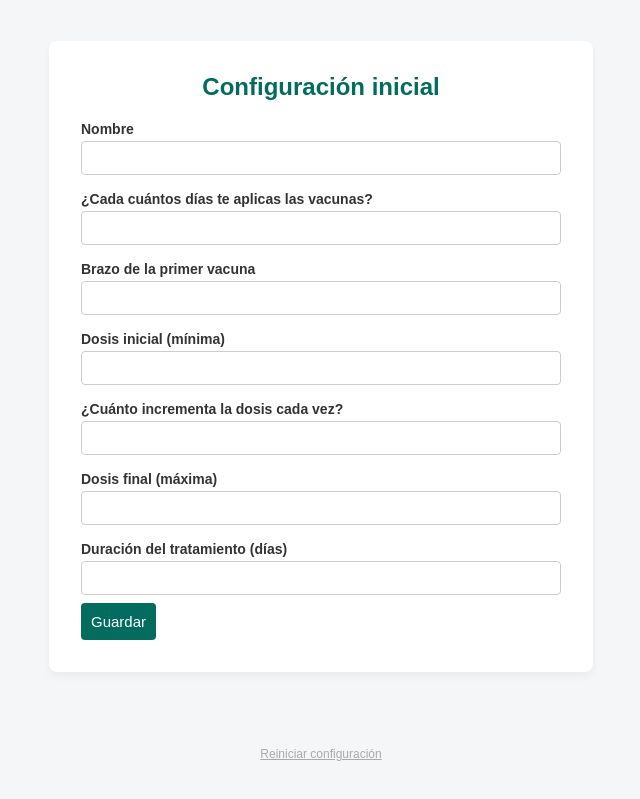
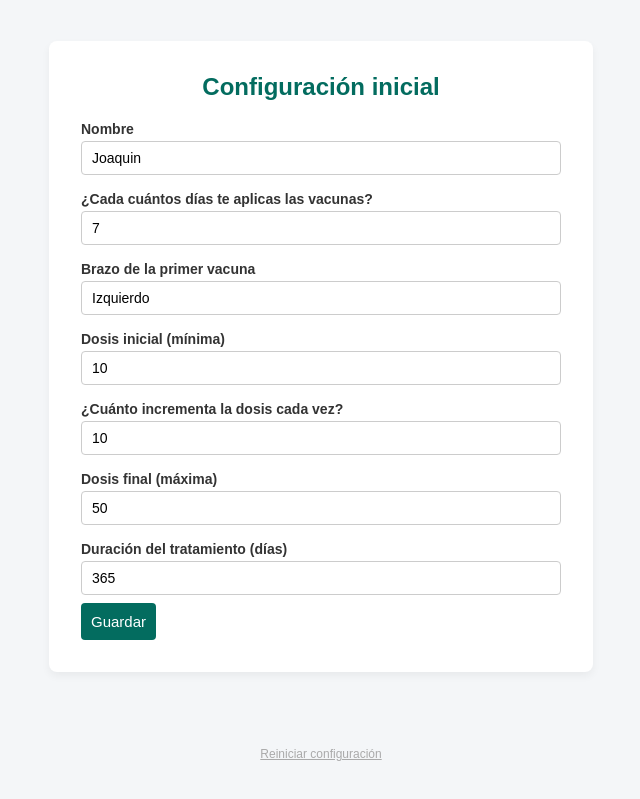
Before and after one commit to Joachim92/vacuagenda, a plain HTML site: page index.html in a window 1280 px wide. Shown: the part 127-926 px from the top of the page, without its empty margins (319-959 px from the left). Drawn offline with Linux system fonts and the light colour scheme.

Commit message:
added default values and button now properly clears db

```diff
--- a/index.html
+++ b/index.html
@@ -17,25 +17,25 @@
                 <h2>Configuración inicial</h2>
 
                 <label for="name">Nombre</label>
-                <input type="text" id="name" name="name" required>
+                <input type="text" id="name" name="name" value="Joaquin" required>
 
                 <label for="time_between_shots">¿Cada cuántos días te aplicas las vacunas?</label>
-                <input type="number" id="time_between_shots" name="time_between_shots" min="1" required>
+                <input type="number" id="time_between_shots" name="time_between_shots" min="1" value="7" required>
 
                 <label for="initial_arm">Brazo de la primer vacuna</label>
-                <input type="text" id="initial_arm" name="initial_arm" required>
+                <input type="text" id="initial_arm" name="initial_arm" value="Izquierdo" required>
 
                 <label for="initial_dose">Dosis inicial (mínima)</label>
-                <input type="number" id="initial_dose" name="initial_dose" step="any" required>
+                <input type="number" id="initial_dose" name="initial_dose" step="any" value="10" required>
 
                 <label for="dose_increase">¿Cuánto incrementa la dosis cada vez?</label>
-                <input type="number" id="dose_increase" name="dose_increase" step="any" required>
+                <input type="number" id="dose_increase" name="dose_increase" step="any" value="10" required>
 
                 <label for="last_dose">Dosis final (máxima)</label>
-                <input type="number" id="last_dose" name="last_dose" step="any" required>
+                <input type="number" id="last_dose" name="last_dose" step="any" value="50" required>
 
                 <label for="treatment_duration">Duración del tratamiento (días)</label>
-                <input type="number" id="treatment_duration" name="treatment_duration" min="1" required>
+                <input type="number" id="treatment_duration" name="treatment_duration" min="1" value="365" required>
 
                 <button type="submit">Guardar</button>
             </form>
--- a/js/index.js
+++ b/js/index.js
@@ -26,7 +26,6 @@ function initSetupForm() {
             treatment_duration: Number(form.treatment_duration.value),
         };
         localStorage.setItem('vacuagenda_config', JSON.stringify(config));
-        console.log('vacuagenda_config:', config);
         formContainer.style.display = 'none';
         table.style.display = 'table';
         addRowContainer.style.display = 'flex';
@@ -246,6 +245,7 @@ request.addEventListener('success', () => {
     document.getElementById('delete-row-btn').addEventListener('click', deleteRow);
     document.getElementById('shots_table').addEventListener('click', handleTableClick);
     document.getElementById('reset-btn').addEventListener('click', () => {
+        clearDb();
         localStorage.removeItem('vacuagenda_config');
         location.reload();
     });
```
